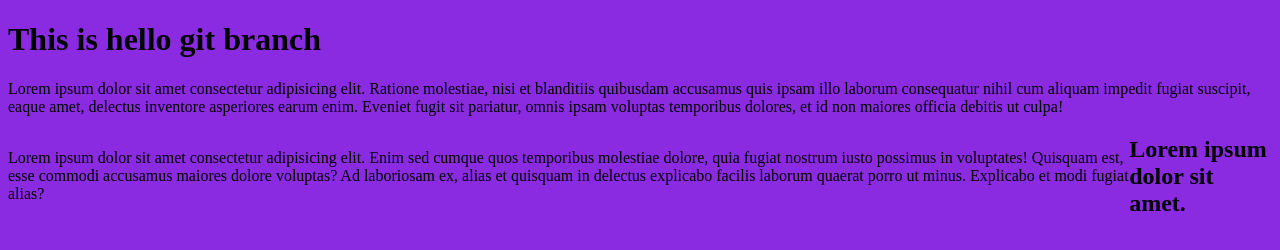
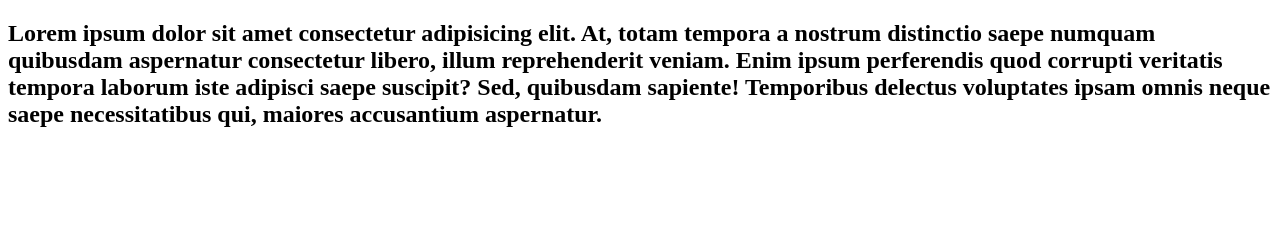
Before and after one commit to SShipon/advance-git, a plain HTML site: page index.html in a window 1280 px wide. Drawn offline with Linux system fonts and the light colour scheme.

Commit message:
arif branch updated

```diff
--- a/index.html
+++ b/index.html
@@ -4,15 +4,8 @@
     <meta charset="UTF-8">
     <meta name="viewport" content="width=device-width, initial-scale=1.0">
     <title>Git branch</title>
-    <link rel="stylesheet" href="style.css">
 </head>
 <body>
-     <h1>This is hello git branch </h1>
-     Lorem ipsum dolor sit amet consectetur adipisicing elit. Ratione molestiae, nisi et blanditiis quibusdam accusamus quis ipsam illo laborum consequatur nihil cum aliquam impedit fugiat suscipit, eaque amet, delectus inventore asperiores earum enim. Eveniet fugit sit pariatur, omnis ipsam voluptas temporibus dolores, et id non maiores officia debitis ut culpa!
-
-     <div class="main">
-        <p>Lorem ipsum dolor sit amet consectetur adipisicing elit. Enim sed cumque quos temporibus molestiae dolore, quia fugiat nostrum iusto possimus in voluptates! Quisquam est, esse commodi accusamus maiores dolore voluptas? Ad laboriosam ex, alias et quisquam in delectus explicabo facilis laborum quaerat porro ut minus. Explicabo et modi fugiat alias?</p>
-        <h2>Lorem ipsum dolor sit amet.</h2>
-     </div>
+    <h2>Lorem ipsum dolor sit amet consectetur adipisicing elit. At, totam tempora a nostrum distinctio saepe numquam quibusdam aspernatur consectetur libero, illum reprehenderit veniam. Enim ipsum perferendis quod corrupti veritatis tempora laborum iste adipisci saepe suscipit? Sed, quibusdam sapiente! Temporibus delectus voluptates ipsam omnis neque saepe necessitatibus qui, maiores accusantium aspernatur.</h2>
 </body>
 </html>
--- a/style.css
+++ /dev/null
@@ -1,9 +0,0 @@
-*{
-    background-color: blueviolet;
-}
-
-.main{
-    display: flex;
-    justify-content: center;
-    align-items: center;
-}
```
